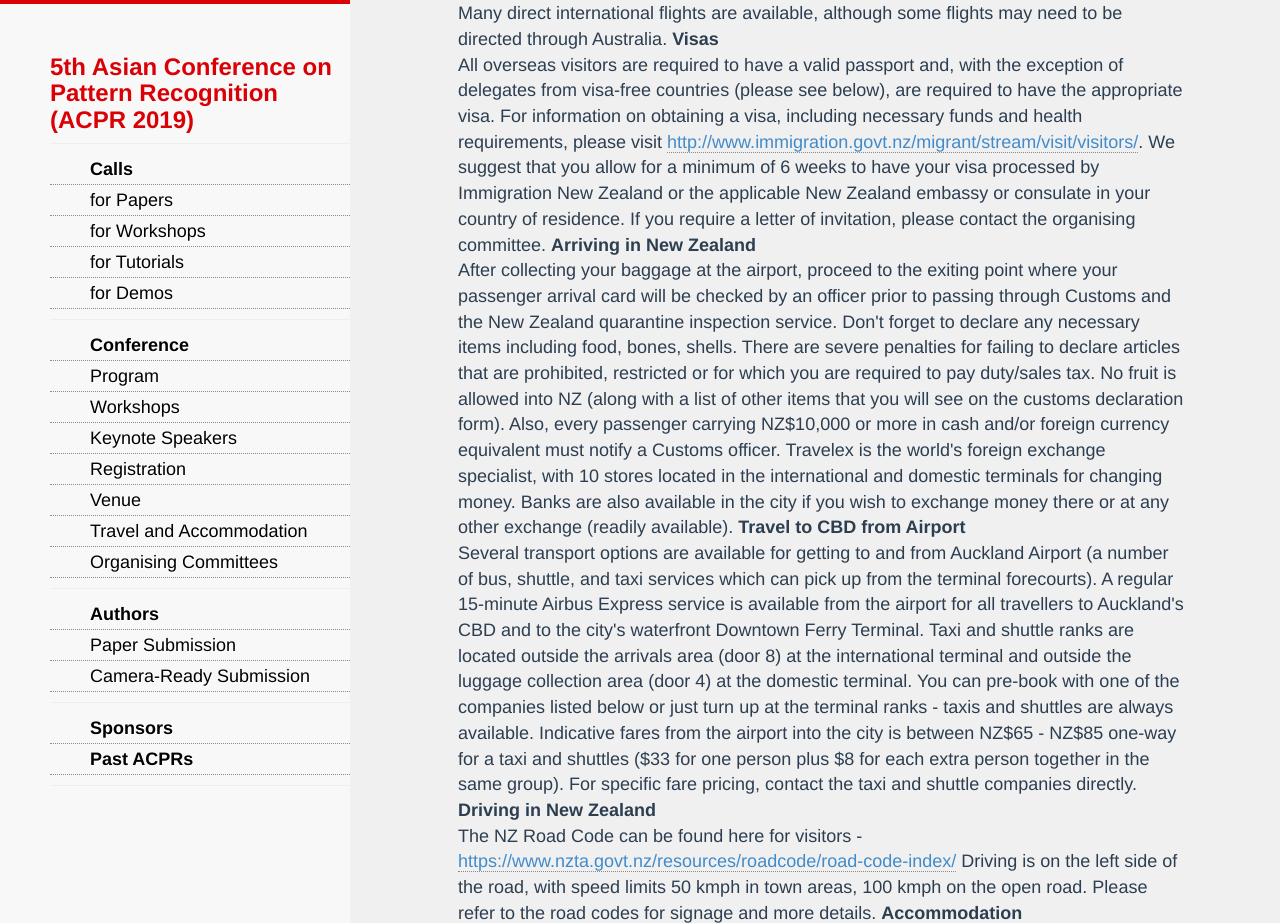
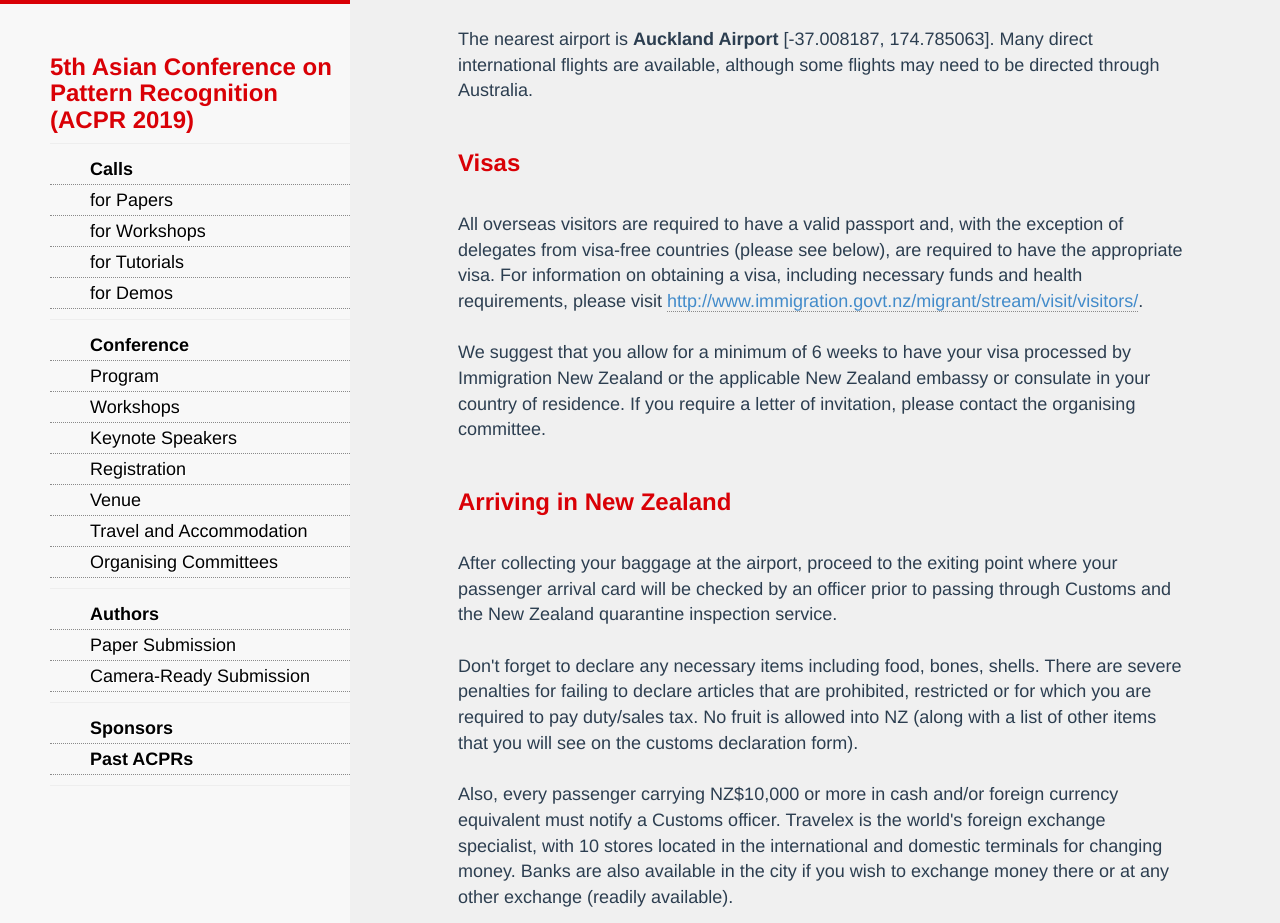
Before and after one commit to AndrewChenUoA/ACPR2019, a Jekyll site: the page built from travel.html, in a window 1280 px wide and 1400 px high, scrolled down 192 px, cut to the strip 0-923 px from the top of the window. Built offline with Jekyll 4.4.1, drawn with Linux system fonts in a browser that asks for light colours; nearby versions of some CDN libraries; Markdown is read by kramdown in place of the engine named in the settings; some of the changed text lies outside the part shown.

Commit message:
Fix formatting

```diff
--- a/travel.html
+++ b/travel.html
@@ -3,51 +3,46 @@ title: ACPR 2019 - The 5th Asian Conference on Pattern Recognition
 ---
 <div>
 <h3>Travel and Accommodation</h3>
-Auckland is a vibrant and exciting city with lots to see and do. It is New Zealand's largest city and considered by many the Gateway to the Pacific. While you're here, take the opportunity to explore the city. For a comprehensive overview of Auckland, go to <a href="www.aucklandnz.com">www.aucklandnz.com</a>.
+Auckland is a vibrant and exciting city with lots to see and do. It is New Zealand's largest city and considered by many the Gateway to the Pacific. While you're here, take the opportunity to explore the city. For a comprehensive overview of Auckland, go to <a href="www.aucklandnz.com">www.aucklandnz.com</a>.<br/><br/>
 
-The nearest airport is <b>Auckland Airport</b> [-37.008187, 174.785063]. Many direct international flights are available, although some flights may need to be directed through Australia.
+The nearest airport is <b>Auckland Airport</b> [-37.008187, 174.785063]. Many direct international flights are available, although some flights may need to be directed through Australia.<br/><br/>
 
-<b>Visas</b><br/>
-All overseas visitors are required to have a valid passport and, with the exception of delegates from visa-free countries (please see below), are required to have the appropriate visa. For information on obtaining a visa, including necessary funds and health requirements,
-please visit <a href="http://www.immigration.govt.nz/migrant/stream/visit/visitors/">http://www.immigration.govt.nz/migrant/stream/visit/visitors/</a>.
+<h3>Visas</h3><br/>
+All overseas visitors are required to have a valid passport and, with the exception of delegates from visa-free countries (please see below), are required to have the appropriate visa. For information on obtaining a visa, including necessary funds and health requirements, please visit <a href="http://www.immigration.govt.nz/migrant/stream/visit/visitors/">http://www.immigration.govt.nz/migrant/stream/visit/visitors/</a>.<br/><br/>
 
-We suggest that you allow for a minimum of 6 weeks to have your visa processed by Immigration New Zealand or the applicable New Zealand embassy or consulate in your country of residence. If you require a letter of invitation, please contact the organising committee.
+We suggest that you allow for a minimum of 6 weeks to have your visa processed by Immigration New Zealand or the applicable New Zealand embassy or consulate in your country of residence. If you require a letter of invitation, please contact the organising committee.<br/><br/>
 
-<b>Arriving in New Zealand</b><br/>
-After collecting your baggage at the airport, proceed to the exiting point where your passenger arrival card will be checked by an officer prior to passing through Customs and the New Zealand quarantine inspection service.
+<h3>Arriving in New Zealand</h3><br/>
+After collecting your baggage at the airport, proceed to the exiting point where your passenger arrival card will be checked by an officer prior to passing through Customs and the New Zealand quarantine inspection service.<br/><br/>
 
-Don't forget to declare any necessary items including food, bones, shells. There are severe penalties for failing to declare articles that are prohibited, restricted or for which you are required to pay duty/sales tax. No fruit is allowed into NZ (along with a list of other items that you will see on the customs declaration form).
+Don't forget to declare any necessary items including food, bones, shells. There are severe penalties for failing to declare articles that are prohibited, restricted or for which you are required to pay duty/sales tax. No fruit is allowed into NZ (along with a list of other items that you will see on the customs declaration form).<br/><br/>
 
-Also, every passenger carrying NZ$10,000 or more in cash and/or foreign currency equivalent must notify a Customs officer.
+Also, every passenger carrying NZ$10,000 or more in cash and/or foreign currency equivalent must notify a Customs officer. Travelex is the world's foreign exchange specialist, with 10 stores located in the international and domestic terminals for changing money. Banks are also available in the city if you wish to exchange money there or at any other exchange (readily available).<br/><br/>
 
-Travelex is the world's foreign exchange specialist, with 10 stores located in the international and domestic terminals for changing money. Banks are also available in the city if you wish to exchange money there or at any other exchange (readily available).
+<h3>Travel to CBD from Airport</h3><br/>
+Several transport options are available for getting to and from Auckland Airport (a number of bus, shuttle, and taxi services which can pick up from the terminal forecourts). A regular 15-minute Airbus Express service is available from the airport for all travellers to Auckland's CBD and to the city's waterfront Downtown Ferry Terminal.<br/><br/>
 
-<b>Travel to CBD from Airport</b><br/>
-Several transport options are available for getting to and from Auckland Airport (a number of bus, shuttle, and taxi services which can pick up from the terminal forecourts). A regular 15-minute Airbus Express service is available from the airport for all travellers to Auckland's CBD and to the city's waterfront Downtown Ferry Terminal.
+Taxi and shuttle ranks are located outside the arrivals area (door 8) at the international terminal and outside the luggage collection area (door 4) at the domestic terminal. You can pre-book with one of the companies listed below or just turn up at the terminal ranks - taxis and shuttles are always available. Indicative fares from the airport into the city is between NZ$65 - NZ$85 one-way for a taxi and shuttles ($33 for one person plus $8 for each extra person together in the same group). For specific fare pricing, contact the taxi and shuttle companies directly.<br/><br/>
 
-Taxi and shuttle ranks are located outside the arrivals area (door 8) at the international terminal and outside the luggage collection area (door 4) at the domestic terminal. You can pre-book with one of the companies listed below or just turn up at the terminal ranks - taxis and shuttles are always available. Indicative fares from the airport into the city is between NZ$65 - NZ$85 one-way for a taxi and shuttles ($33 for one person plus $8 for each extra person together in the same group). For specific fare pricing, contact the taxi and shuttle companies directly.
+<h3>Driving in New Zealand</h3><br/>
+The NZ Road Code can be found here for visitors - <a href="https://www.nzta.govt.nz/resources/roadcode/road-code-index/">https://www.nzta.govt.nz/resources/roadcode/road-code-index/</a><br/><br/>
 
-<b>Driving in New Zealand</b><br/>
-The NZ Road Code can be found here for visitors - <a href="https://www.nzta.govt.nz/resources/roadcode/road-code-index/">https://www.nzta.govt.nz/resources/roadcode/road-code-index/</a>
+Driving is on the left side of the road, with speed limits 50 kmph in town areas, 100 kmph on the open road. Please refer to the road codes for signage and more details.<br/><br/>
 
-Driving is on the left side of the road, with speed limits 50 kmph in town areas, 100 kmph on the open road. Please refer to the road codes for signage and more details.
-
-<b>Accommodation</b><br/>
-
+<h3>Accommodation</h3><br/>
 <iframe src="https://www.google.com/maps/embed?pb=!1m16!1m12!1m3!1d6385.032167988325!2d174.76557859236252!3d-36.854064009077845!2m3!1f0!2f0!3f0!3m2!1i1024!2i768!4f13.1!2m1!1shotel+near+Auckland+University+of+Technology+-+Business+Faculty%2C+Auckland!5e0!3m2!1sen!2snz!4v1524529683086" width="640" height="480" frameborder="0" style="border:0" allowfullscreen></iframe>
 
+<h3>Attractions and Cultural Experience</h3><br/>
+The <a href="http://www.aucklandmuseum.com/">Auckland Museum</a> is the cultural and spiritual touchstone for the many cultures that inhabit this beautiful land, and the first stop for anyone wishing to gain an insight into New Zealand and its peoples. You can experience Maori culture at the Auckland Museum with a welcome dance, poi dance, stick game, weaponry display and a haka.<br/><br/>
 
-<b>Attractions and Cultural Experience</b><br/>
-The <a href="http://www.aucklandmuseum.com/">Auckland Museum</a> is the cultural and spiritual touchstone for the many cultures that inhabit this beautiful land, and the first stop for anyone wishing to gain an insight into New Zealand and its peoples. You can experience Maori culture at the Auckland Museum with a welcome dance, poi dance, stick game, weaponry display and a haka.
+The <a href="http://www.explorerbus.co.nz/">Auckland Explorer Bus</a> is a hop on, hop off sightseeing tour with full commentary, visiting Auckland's big 14 attractions.<br/><br/>
 
-The <a href="http://www.explorerbus.co.nz/">Auckland Explorer Bus</a> is a hop on, hop off sightseeing tour with full commentary, visiting Auckland's big 14 attractions.
+<h3>Tours and Nature</h3><br/>
+<a href="https://www.fullers.co.nz/">Fullers Ferries</a> - Explore the Hauraki Gulf and its history, the Tiritiri Matangi island sanctuary, and Motuihe Island.<br/><br/>
 
-<b>Tours and Nature</b><br/>
-<a href="https://www.fullers.co.nz/">Fullers Ferries</a> - Explore the Hauraki Gulf and its history, the Tiritiri Matangi island sanctuary, and Motuihe Island.
+<a href="http://www.ananda.co.nz/">Ananda Tours</a> - Discover Waiheke Island (Waiheke means 'cascading waters' in Maori). Enjoy the island's award-winning wines and locally produced gourmet delights, along with gardens and galleries, music and poetry, native birds and bush walks, in any combination.<br/><br/>
 
-<a href="http://www.ananda.co.nz/">Ananda Tours</a> - Discover Waiheke Island (Waiheke means 'cascading waters' in Maori). Enjoy the island's award-winning wines and locally produced gourmet delights, along with gardens and galleries, music and poetry, native birds and bush walks, in any combination.
-
-<a href="http://winetrailtours.co.nz/">Auckland Wine Tasting Tours</a> - Auckland Wine Tasting Tours offers a personalised experience encompassing the scenic North/West Auckland and/or Matakana regions. Enjoy a full day winery tour with lunch from $135 per person and a half day tour from $90 per person.
+<a href="http://winetrailtours.co.nz/">Auckland Wine Tasting Tours</a> - Auckland Wine Tasting Tours offers a personalised experience encompassing the scenic North/West Auckland and/or Matakana regions. Enjoy a full day winery tour with lunch from $135 per person and a half day tour from $90 per person.<br/><br/>
 
 <a href="http://www.discovergoatisland.co.nz/reserve.html">Goat Island Marine Reserve</a> - Renowned for its amazing marine life, New Zealand's first marine reserve, also known as Cape Rodney-Okakari Point Marine Reserve, is a great place to spend a day in the outdoors with friends and family. At Goat Island you will discover an abundance of New Zealand marine life and enjoy the experience of being surrounded by schools of playful fish and beautiful coral.
 </div>
```
